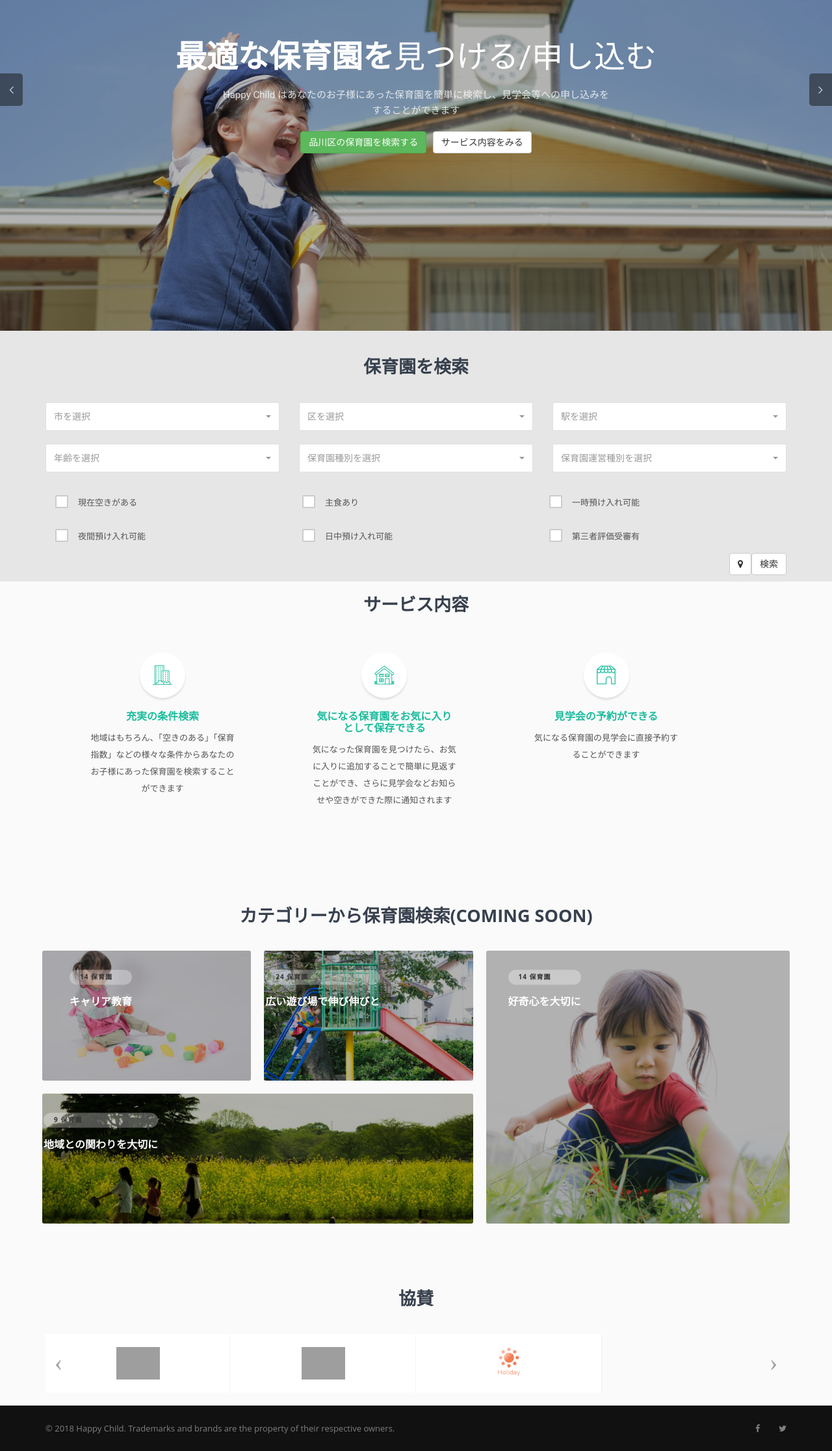
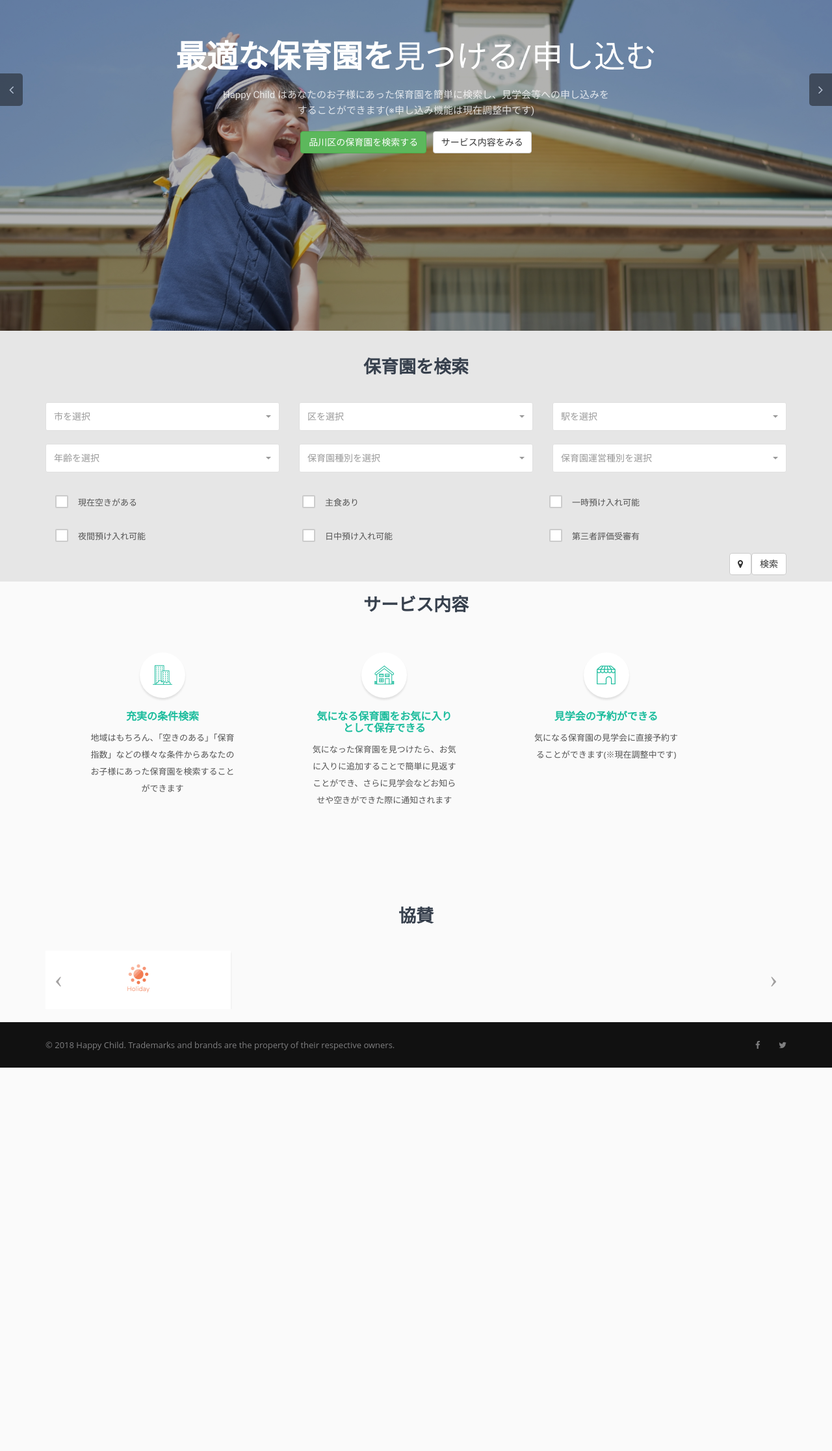
Before and after one commit to codefortokyo/happychild, a Django app: template templates/index.html in a window 1280 px wide. Shown: the part 289-2522 px from the top of the page at 65% size. After the commit the page ends 1932 px from the top, so only its background shows below. Run offline with Django 3.2, Linux system fonts and the light colour scheme; the template is opened without the code that fills it: values that come from a table or form of the project are taken from there, others are empty; parts of the project's set-up code (start-up, migrations or seed data) failed here and were passed over; some libraries are stand-ins or nearby versions; grey boxes are pictures that could not be loaded.

Commit message:
Modify sentences of services information

```diff
--- a/templates/index.html
+++ b/templates/index.html
@@ -12,7 +12,7 @@
                         <div class="banner-content">
                             <h1 data-animation="animated fadeInDown delay-05s"><span>最適な保育園を</span>見つける/申し込む </h1>
                             <p data-animation="animated fadeInUp delay-1s">Happy Child
-                                はあなたのお子様にあった保育園を簡単に検索し、見学会等への申し込みをすることができます</p>
+                                はあなたのお子様にあった保育園を簡単に検索し、見学会等への申し込みをすることができます(※申し込み機能は現在調整中です)</p>
                             <a data-scroll href="#search" class="btn btn-success"
                                data-animation="animated fadeInUp delay-15s">
                                 品川区の保育園を検索する </a>
@@ -41,7 +41,7 @@
                     <div class="carousel-caption banner-slider-inner">
                         <div class="banner-content">
                             <h1 data-animation="animated fadeInLeft delay-05s"> 申し込む </h1>
-                            <p data-animation="animated fadeInLeft delay-1s"> 気になった保育園の見学会などの申し込みを行うことができます</p>
+                            <p data-animation="animated fadeInLeft delay-1s"> 気になった保育園の見学会などの申し込みを行うことができます(※現在調整中です)</p>
                             <a data-scroll href="#search" class="btn btn-success"
                                data-animation="animated fadeInUp delay-15s">
                                 品川区の保育園を検索する </a>
@@ -166,88 +166,13 @@
                     <div class="content">
                         <i class="flaticon-symbol"></i>
                         <h4>見学会の予約ができる</h4>
-                        <p>気になる保育園の見学会に直接予約することができます</P>
+                        <p>気になる保育園の見学会に直接予約することができます(※現在調整中です)</P>
                     </div>
                 </div>
             </div>
         </div>
     </div>
     <!-- Our service end -->
-
-    <div class="clearfix"></div>
-
-    <!-- Categories strat -->
-    <div class="categories">
-        <div class="container">
-            <!-- Main title -->
-            <div class="main-title">
-                <h1>カテゴリーから保育園検索(coming soon)</h1>
-            </div>
-            <div class="clearfix"></div>
-            <div class="row wow">
-                <div class="col-lg-7 col-md-7 col-sm-12">
-                    <div class="row">
-                        <div class="col-sm-6 col-pad wow fadeInLeft delay-04s">
-                            <div class="category">
-                                <div class="category_bg_box cat-1-bg">
-                                    <div class="category-overlay">
-                                        <div class="category-content">
-                                            <div class="category-subtitle">14 保育園</div>
-                                            <h3 class="category-title">
-                                                <a href="#">キャリア教育</a>
-                                            </h3>
-                                        </div><!-- /.category-content -->
-                                    </div>
-                                </div>
-                            </div>
-                        </div>
-
-                        <div class="col-sm-6 col-pad wow fadeInLeft delay-04s">
-                            <div class="category">
-                                <div class="category_bg_box cat-2-bg">
-                                    <div class="category-overlay">
-                                        <div class="category-content">
-                                            <div class="category-subtitle">24 保育園</div>
-                                            <h3 class="category-title">
-                                                <a href="#">広い遊び場で伸び伸びと</a>
-                                            </h3>
-                                        </div>
-                                    </div>
-                                </div>
-                            </div>
-                        </div>
-
-                        <div class="col-sm-12 col-pad wow fadeInUp delay-04s">
-                            <div class="category">
-                                <div class="category_bg_box cat-3-bg">
-                                    <div class="category-overlay">
-                                        <div class="category-content">
-                                            <div class="category-subtitle">9 保育園</div>
-                                            <h3 class="category-title"><a href="#">地域との関わりを大切に</a></h3>
-                                        </div>
-                                    </div>
-                                </div>
-                            </div>
-                        </div>
-                    </div>
-                </div>
-
-                <div class="col-lg-5 col-md-5 col-sm-12 col-pad wow fadeInRight delay-04s">
-                    <div class="category">
-                        <div class="category_bg_box category_long_bg cat-4-bg">
-                            <div class="category-overlay">
-                                <div class="category-content">
-                                    <div class="category-subtitle">14 保育園</div>
-                                    <h3 class="category-title"><a href="#">好奇心を大切に</a></h3>
-                                </div>
-                            </div>
-                        </div>
-                    </div>
-                </div>
-            </div>
-        </div>
-    </div>
-    <!-- Categories end-->
 
     <div class="clearfix"></div>
 
@@ -262,6 +187,7 @@
                     <div class="carousel our-partners slide" id="ourPartners">
                         <div class="carousel-inner">
                             <div class="item active">
+                                <!--
                                 <div class="col-xs-12 col-sm-6 col-md-3 partner-box">
                                     <a href="https://www.city.shinagawa.tokyo.jp/" target="_blank">
                                         <img src="https://www.city.shinagawa.tokyo.jp/css/img/pc/logo_header01.png"
@@ -274,6 +200,7 @@
                                              alt="partner">
                                     </a>
                                 </div>
+                                -->
                                 <div class="col-xs-12 col-sm-6 col-md-3 partner-box">
                                     <a href="https://haveagood.holiday/" target="_blank">
                                         <img src="{% static 'img/logos/holiday.png' %}"
```
